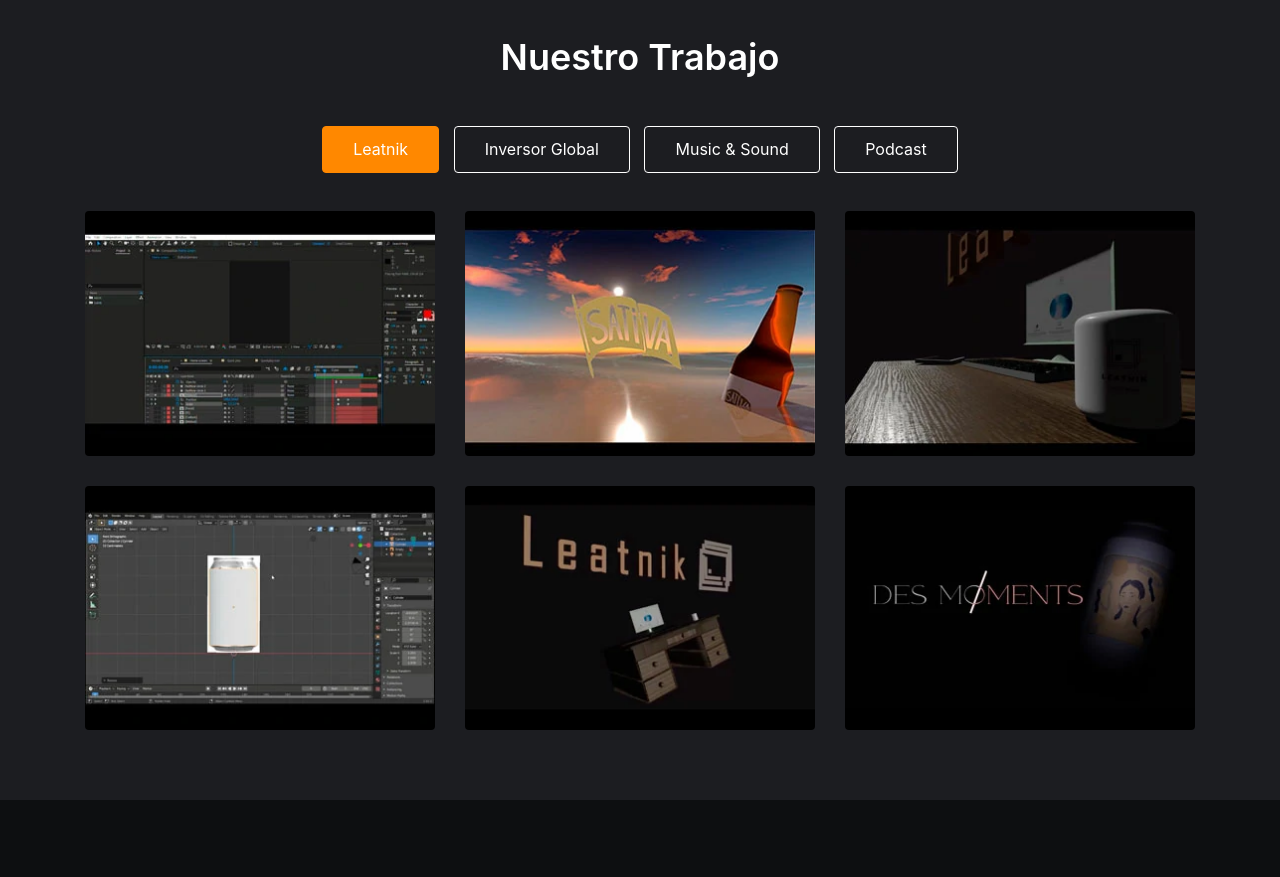
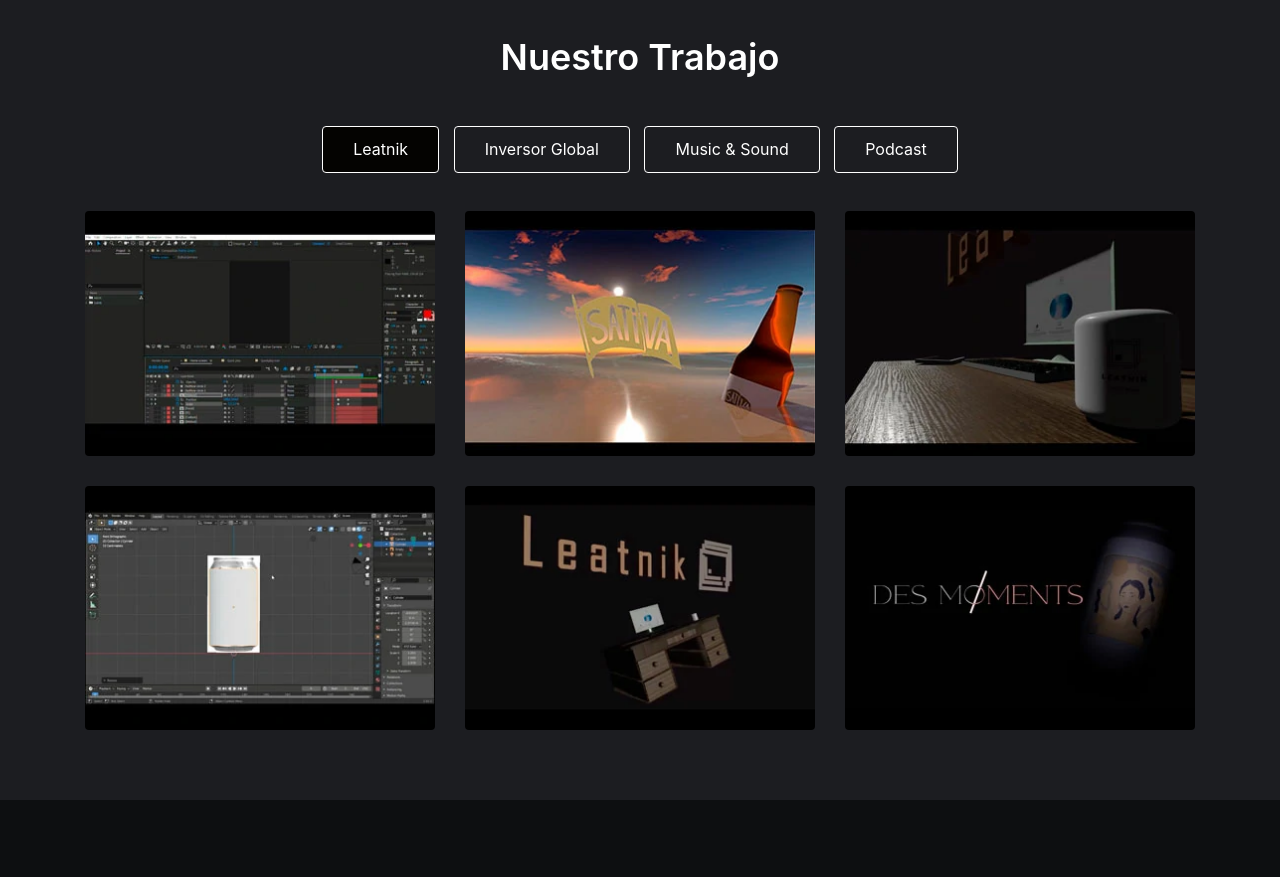
Before and after one commit to TrellixVulnTeam/trabajofinal_QBUP, a website: page index.html in a window 1280 px wide. Shown: the part 2260-3137 px from the top of the page. Drawn offline with nearby package versions, Linux system fonts and the light colour scheme.

Commit message:
optimizando

```diff
--- a/scss/Parciales/_media.scss
+++ b/scss/Parciales/_media.scss
@@ -1105,13 +1105,13 @@
 .products-4 input:checked + label.tabtle,
 .products-4 label.tabtle:hover {
   text-align: center;
-  background: var(--opposite-color);
+  background: #040301;
   font-size: 16px;
   line-height: 25px;
   color: #fff;
   padding: 10px 30px;
   border-radius: 4px;
-  border: 1px solid var(--opposite-color);
+  border: 1px solid #ffffff;
 }
 
 .products-4 #tab1:checked ~ #content1,
```
Also changed, not shown: css/estilos.css.
